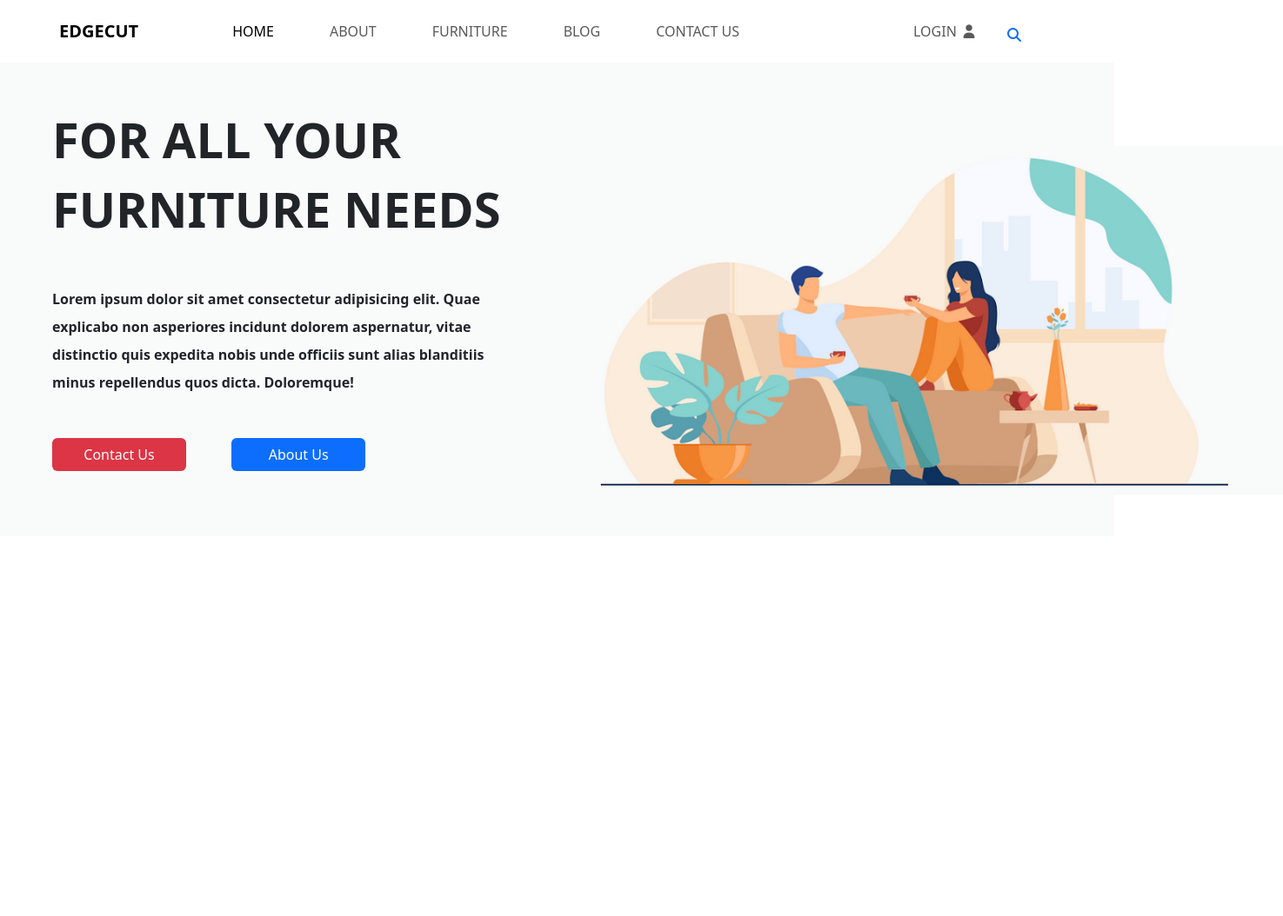
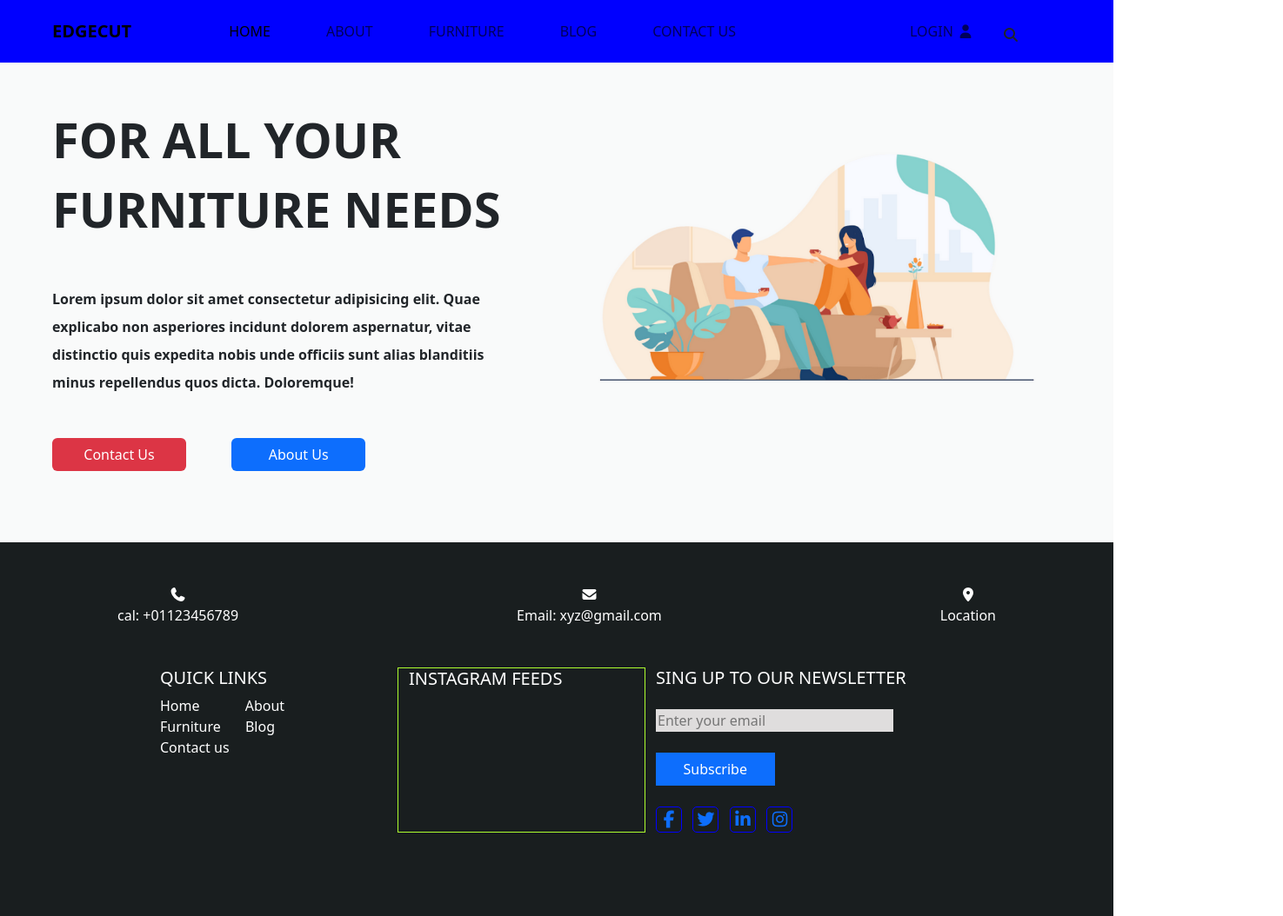
Before and after one commit to Mr-StrangerCoder/Furniture, a plain HTML site: page index.html in a window 1280 px wide. Shown: the whole page at 87% size, 1475 px wide, since content can reach past the window. Before the commit the page ends 800 px from the top, so only its background shows below. Drawn offline with nearby package versions, Linux system fonts and the light colour scheme.

Commit message:
add footer in index.html file

```diff
--- a/index.html
+++ b/index.html
@@ -4,7 +4,7 @@
 <head>
     <meta charset="utf-8">
     <meta name="viewport" content="width=device-width, initial-scale=1">
-    <title>Bootstrap demo</title>
+    <title>EDGECUT</title>
     <link href="https://cdn.jsdelivr.net/npm/bootstrap@5.3.8/dist/css/bootstrap.min.css" rel="stylesheet"
         integrity="sha384-sRIl4kxILFvY47J16cr9ZwB07vP4J8+LH7qKQnuqkuIAvNWLzeN8tE5YBujZqJLB" crossorigin="anonymous">
     <link rel="stylesheet" href="style.css">
@@ -15,9 +15,9 @@
 
 <body>
     <section >
-            <nav class="navbar navbar-expand-lg bg-body-white ms-5">
+            <nav class="navbar navbar-expand-lg bg-body-white ">
                 <div class="container-fluid">
-                    <a class="navbar-brand fw-bold m-2" href="./index.html">EDGECUT</a>
+                    <a class="navbar-brand fw-bold m-2 ms-5" href="./index.html">EDGECUT</a>
                     <button class="navbar-toggler" type="button" data-bs-toggle="collapse"
                         data-bs-target="#navbarNavAltMarkup" aria-controls="navbarNavAltMarkup" aria-expanded="false"
                         aria-label="Toggle navigation">
@@ -26,16 +26,16 @@
 
                     <div class="collapse navbar-collapse d-flex justify-content-center  " id="navbarNavAltMarkup">
 
-                        <div class="navbar-nav fs-6">
+                        <div class="navbar-nav">
                             <a class="nav-link active  me-5" aria-current="page" href="./index.html">HOME</a>
                             <a class="nav-link me-5" href="./about.html">ABOUT</a>
                             <a class="nav-link me-5" href="./furniture.html">FURNITURE</a>
                             <a class="nav-link me-5" href="./blog.html">BLOG</a>
-                            <a class="nav-link me-5" href="#">CONTACT US</a>
+                            <a class="nav-link me-5" href="./contact.html">CONTACT US</a>
                         </div>
                         <div class="navbar-nav fs-6 ms-5 ps-5">
                             <a class="nav-link mes-5 text-center ps-5" href="#">LOGIN <i class="fa-solid fa-user"></i></a>
-                           <a href="#"> <i class="fa-solid fa-magnifying-glass mt-3 ms-4"></i>
+                           <a href="#"> <i class="fa-solid fa-magnifying-glass mt-3 ms-4 text-dark"></i>
 </a>
                         </div>
                     </div>
@@ -46,7 +46,7 @@
     </section>
 
     <section>
-        <div class="container-fluid section2 ">
+        <div class="container-fluid section2" style="height: 34.5rem;">
             <div class="row">
                 <div class="col-12 col-md-6">
                     <h1 class=" forall fw-bold ms-5 mt-5 ">FOR ALL YOUR
@@ -58,16 +58,62 @@
 
                 </div>
                 <div class="col-12 col-md-6 p-5">
-                    <img class=" w-125 mt-5" src="./assets/Screenshot_20251216_141243.png" alt="">
+                    <img class=" w-100 mt-5" src="./assets/Screenshot_20251216_141243.png" alt="">
                 </div>
             </div>
 
         </div>
     </section>
 
+    <section>
+        <footer class="container-fluid pb-5" style="background-color:#191e1f;">
+            <div class="d-flex justify-content-center pt-5 mb-5" style="gap: 20rem; color: white;">
+                <div class="text-center"><i class="fa-solid fa-phone"></i><br> cal: +01123456789 </div>
+                <div class="text-center"><i class="fa-solid fa-envelope"></i> <br> Email: xyz@gmail.com</div>
+                <div class="text-center"><i class="fa-solid fa-location-dot"></i> <br> Location</div>
+
+            </div>
+
+            <div class="container pb-5" style="margin-left: 10rem;">
+            <div class="row">
+                <div class="col-12 col-md-3 text-white ">
+                    <h5>QUICK LINKS</h5>
+                    <a class="text-white" href="./index.html">Home</a>
+                       <a class="text-white ms-5" href="about.html">About</a> <br>
+                    <a class="text-white" href="./furniture.html">Furniture</a>
+                    <a class="text-white ms-4" href="./blog.html">Blog</a> <br>
+                    <a class="text-white" href="./contact.html">Contact us</a>
 
 
 
+                </div>
+                 <div class="col-12 col-md-3" style="border: 1px solid greenyellow;">
+                    <H5 class="text-white">INSTAGRAM FEEDS</H5>
+
+                 </div>
+                  <div class="col-12 col-md-6">
+                    <h5 class="text-white">SING UP TO OUR NEWSLETTER</h5>
+                    <input type="text" class="w-50 mt-3 border-0" style="background-color: rgb(223, 221, 221);" placeholder="Enter your email"> <br>
+                     <button type="button" style="border-radius: 0;" class="btn text-white bg-primary  w-25 mt-4 mb-4">Subscribe</button> <br>
+
+                     <a href="#"><i class="fa-brands fa-facebook-f fs-5 p-1 " style="border: 1px solid blue; border-radius: 5px; width: 30px; height: 30px;"></i></a> &nbsp;
+
+                     <a href="#"><i class="fa-brands fa-twitter fs-5 p-1 " style="border: 1px solid blue; border-radius: 5px; width: 30px; height: 30px;"></i></a> &nbsp;
+
+                      <a href="#"><i class="fa-brands fa-linkedin-in fs-5 p-1 " style="border: 1px solid blue; border-radius: 5px; width: 30px; height: 30px;"></i></a> &nbsp;
+                       <a href="#"><i class="fa-brands fa-instagram fs-5 p-1 " style="border: 1px solid blue; border-radius: 5px; width: 30px; height: 30px;"></i></a> &nbsp;
+
+
+
+                  </div>
+
+
+            </div>
+            </div>
+
+
+        </footer>
+    </section>
 
     <script src="https://cdn.jsdelivr.net/npm/bootstrap@5.3.8/dist/js/bootstrap.bundle.min.js"
         integrity="sha384-FKyoEForCGlyvwx9Hj09JcYn3nv7wiPVlz7YYwJrWVcXK/BmnVDxM+D2scQbITxI"
--- a/style.css
+++ b/style.css
@@ -1,3 +1,7 @@
+.navbar{
+    background-color: blue;
+
+}
 .section2{
     background-color: #f9fafa;
 }
```
Also changed, not shown: about.html (+5 -5 lines), blog.html (+35 -5 lines), contact.html (+8 -5 lines), furniture.html (+4 -4 lines).
